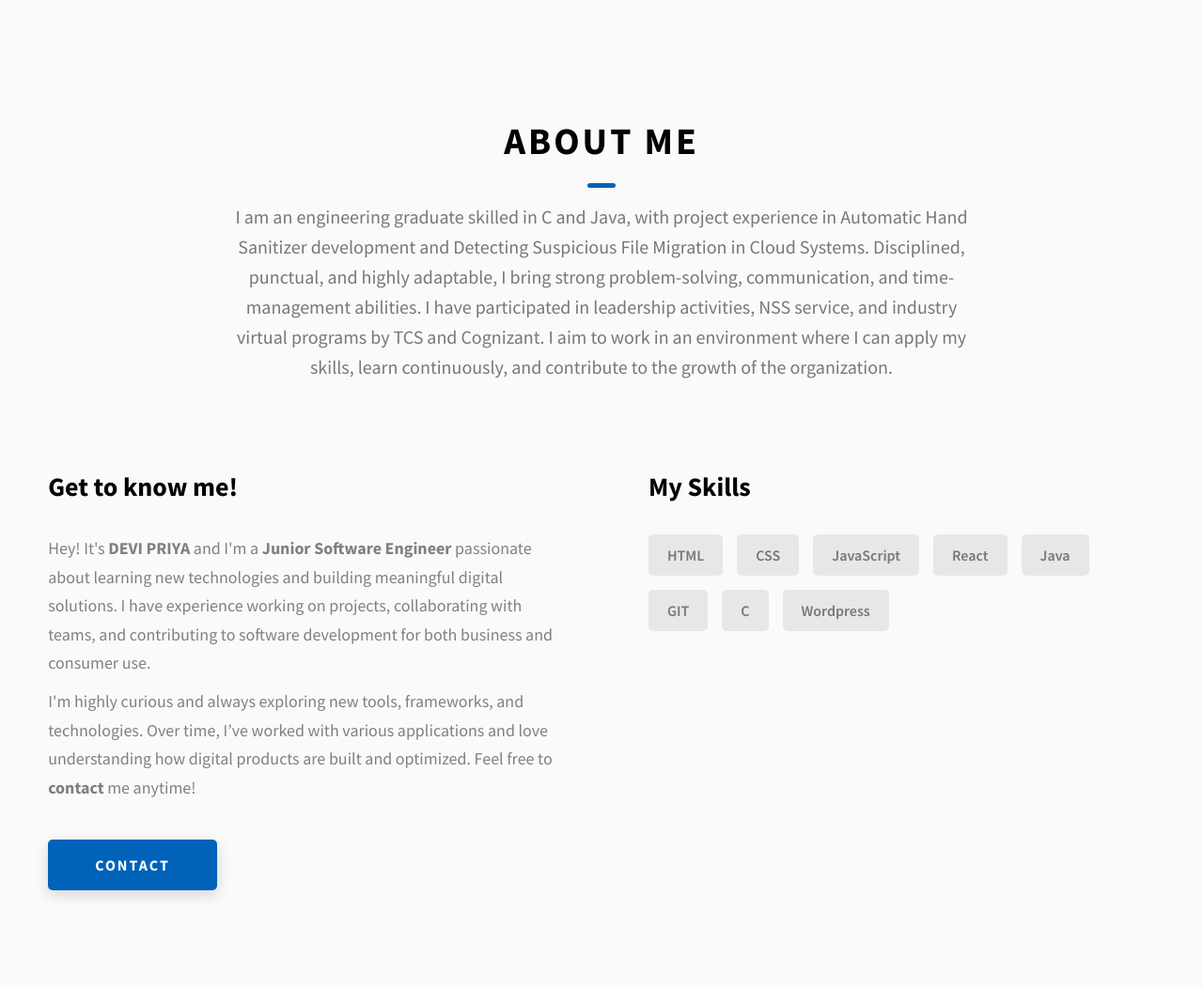
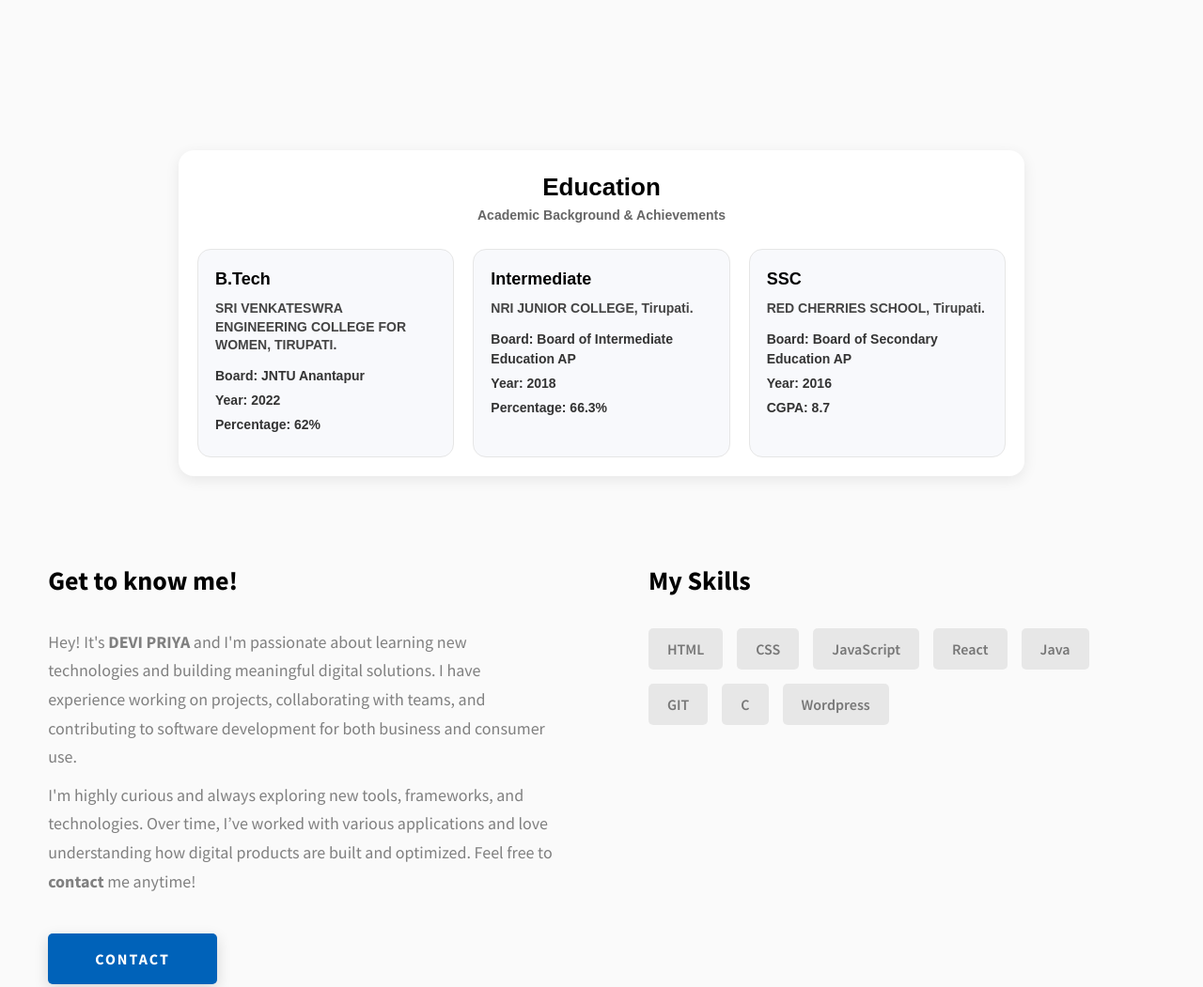
Before and after one commit to saikumar7893/Resume_For_DeviPriya, a website: page Dopefolio-main/index.html in a window 1280 px wide. Shown: the part 800-1851 px from the top of the page at 94% size. Drawn offline with Linux system fonts and the light colour scheme.

Commit message:
Made some changes

```diff
--- a/Dopefolio-main/index.html
+++ b/Dopefolio-main/index.html
@@ -35,7 +35,7 @@
               <a href="./index.html" class="header__link"> Home </a>
             </li>
             <li class="header__link-wrapper">
-              <a href="./index.html#about" class="header__link">About </a>
+              <a href="./index.html#about" class="header__link">Education </a>
             </li>
             <li class="header__link-wrapper">
               <a href="./index.html#projects" class="header__link">
@@ -154,20 +154,69 @@ development.
     <section id="about" class="about sec-pad">
       <div class="main-container">
         <h2 class="heading heading-sec heading-sec__mb-med">
-          <span class="heading-sec__main">About Me</span>
-          <span class="heading-sec__sub">
-            I am an engineering graduate skilled in C and Java, with project experience in Automatic Hand Sanitizer development and Detecting Suspicious File Migration in Cloud Systems.
-Disciplined, punctual, and highly adaptable, I bring strong problem-solving, communication, and time-management abilities. I have participated in leadership activities, NSS service, and industry virtual programs by TCS and Cognizant.
-I aim to work in an environment where I can apply my skills, learn continuously, and contribute to the growth of the organization.
-          </span>
+          <section style="max-width:900px;margin:40px auto;padding:20px;background:#ffffff;border-radius:16px;box-shadow:0px 4px 15px rgba(0,0,0,0.08);font-family:Arial, sans-serif;">
+
+  <div style="display:flex;gap:20px;align-items:center;margin-bottom:25px;">
+
+    <div style="text-align:center; width:100%;">
+  <h2 style="margin:0;font-size:26px;font-weight:600;">Education</h2>
+  <p style="font-size:14px;color:#666;margin:0;">Academic Background & Achievements</p>
+</div>
+
+  </div>
+
+  <div style="display:grid;grid-template-columns:repeat(auto-fit,minmax(250px,1fr));gap:20px;">
+
+    <!-- B.Tech -->
+    <div style="background:#f8f9fc;padding:18px;border-radius:14px;border:1px solid #e6e6e6;">
+      <h3 style="margin:0;font-size:18px;font-weight:600;">B.Tech</h3>
+      <p style="font-size:14px;margin-top:8px;color:#444;line-height:1.4;">
+        SRI VENKATESWRA ENGINEERING COLLEGE FOR WOMEN, TIRUPATI.
+      </p>
+      <ul style="margin-top:12px;padding:0;list-style:none;font-size:14px;color:#333;">
+        <li style="margin:5px 0;"><strong>Board:</strong> JNTU Anantapur</li>
+        <li style="margin:5px 0;"><strong>Year:</strong> 2022</li>
+        <li style="margin:5px 0;"><strong>Percentage:</strong> 62%</li>
+      </ul>
+    </div>
+
+    <!-- Intermediate -->
+    <div style="background:#f8f9fc;padding:18px;border-radius:14px;border:1px solid #e6e6e6;">
+      <h3 style="margin:0;font-size:18px;font-weight:600;">Intermediate</h3>
+      <p style="font-size:14px;margin-top:8px;color:#444;line-height:1.4;">
+        NRI JUNIOR COLLEGE, Tirupati.
+      </p>
+      <ul style="margin-top:12px;padding:0;list-style:none;font-size:14px;color:#333;">
+        <li style="margin:5px 0;"><strong>Board:</strong> Board of Intermediate Education AP</li>
+        <li style="margin:5px 0;"><strong>Year:</strong> 2018</li>
+        <li style="margin:5px 0;"><strong>Percentage:</strong> 66.3%</li>
+      </ul>
+    </div>
+
+    <!-- SSC -->
+    <div style="background:#f8f9fc;padding:18px;border-radius:14px;border:1px solid #e6e6e6;">
+      <h3 style="margin:0;font-size:18px;font-weight:600;">SSC</h3>
+      <p style="font-size:14px;margin-top:8px;color:#444;line-height:1.4;">
+        RED CHERRIES SCHOOL, Tirupati.
+      </p>
+      <ul style="margin-top:12px;padding:0;list-style:none;font-size:14px;color:#333;">
+        <li style="margin:5px 0;"><strong>Board:</strong> Board of Secondary Education AP</li>
+        <li style="margin:5px 0;"><strong>Year:</strong> 2016</li>
+        <li style="margin:5px 0;"><strong>CGPA:</strong> 8.7</li>
+      </ul>
+    </div>
+
+  </div>
+</section>
+
         </h2>
         <div class="about__content">
           <div class="about__content-main">
             <h3 class="about__content-title">Get to know me!</h3>
             <div class="about__content-details">
               <p class="about__content-details-para">
-  Hey! It's <strong>DEVI PRIYA</strong> and I'm a
-  <strong>Junior Software Engineer</strong> passionate about learning new
+  Hey! It's <strong>DEVI PRIYA</strong> and I'm
+  passionate about learning new
   technologies and building meaningful digital solutions. I have experience
   working on projects, collaborating with teams, and contributing to software
   development for both business and consumer use.
```
